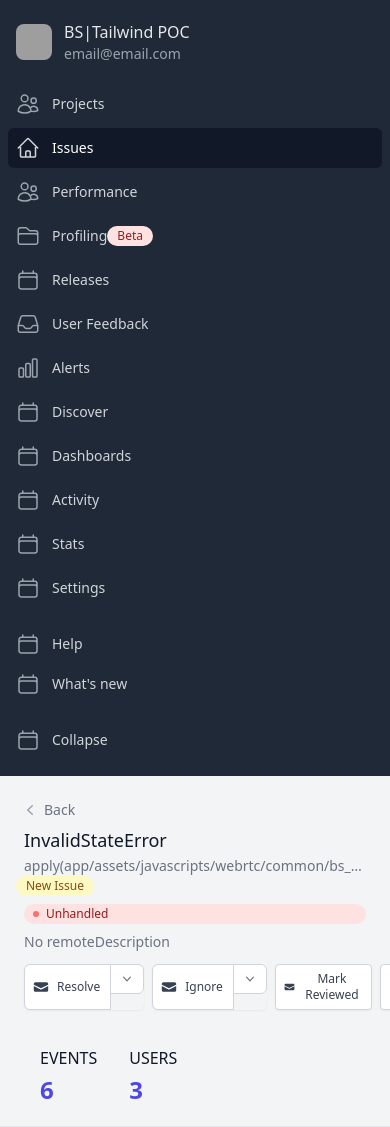
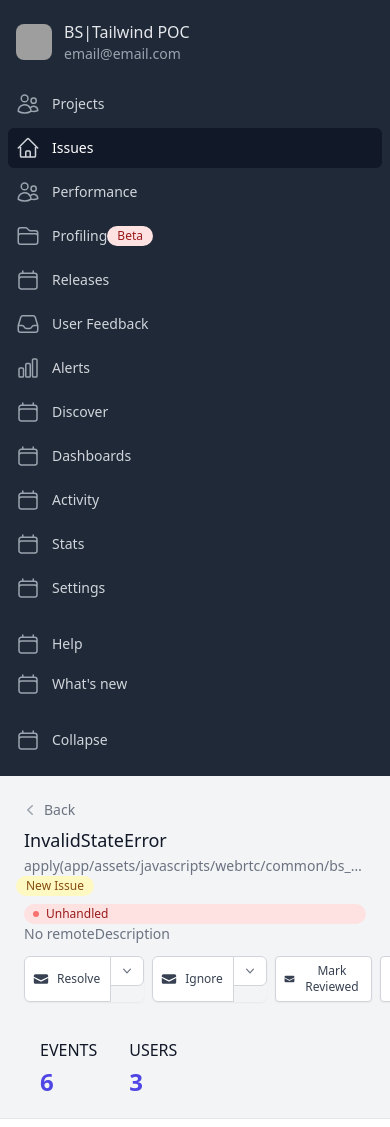
Before and after one commit to ribinBS/bs-tailwind-poc, a React (Create React App) app: page / in a window 390 px wide. Shown: the top 1127 px of the page. Built offline with nearby package versions, Linux system fonts and the light colour scheme; grey boxes are pictures that could not be loaded; a web font is replaced by a local one.

Commit message:
basic header view ready

```diff
--- a/src/pages/Details/index.jsx
+++ b/src/pages/Details/index.jsx
@@ -95,7 +95,7 @@ export default function Details() {
                                     New Issue
                                 </span>
                             </div>
-                            <div className='mt-1 mb-3 flex flex-col sm:mt-0 sm:flex-row sm:flex-wrap sm:space-x-6'>
+                            <div className='align-center mt-1 mb-3 flex flex-col sm:mt-0 sm:flex-row sm:flex-wrap sm:space-x-6'>
                                 <span className='inline-flex items-center rounded-full bg-red-100 px-2.5 py-0.5 text-xs font-medium text-red-800'>
                                     <svg
                                         className='-ml-0.5 mr-1.5 h-2 w-2 text-red-400'
@@ -105,7 +105,7 @@ export default function Details() {
                                     </svg>
                                     Unhandled
                                 </span>
-                                <div className='mt-2 flex items-center text-sm text-gray-500'>
+                                <div className='flex items-center text-sm text-gray-500'>
                                     No remoteDescription
                                 </div>
                             </div>
```
